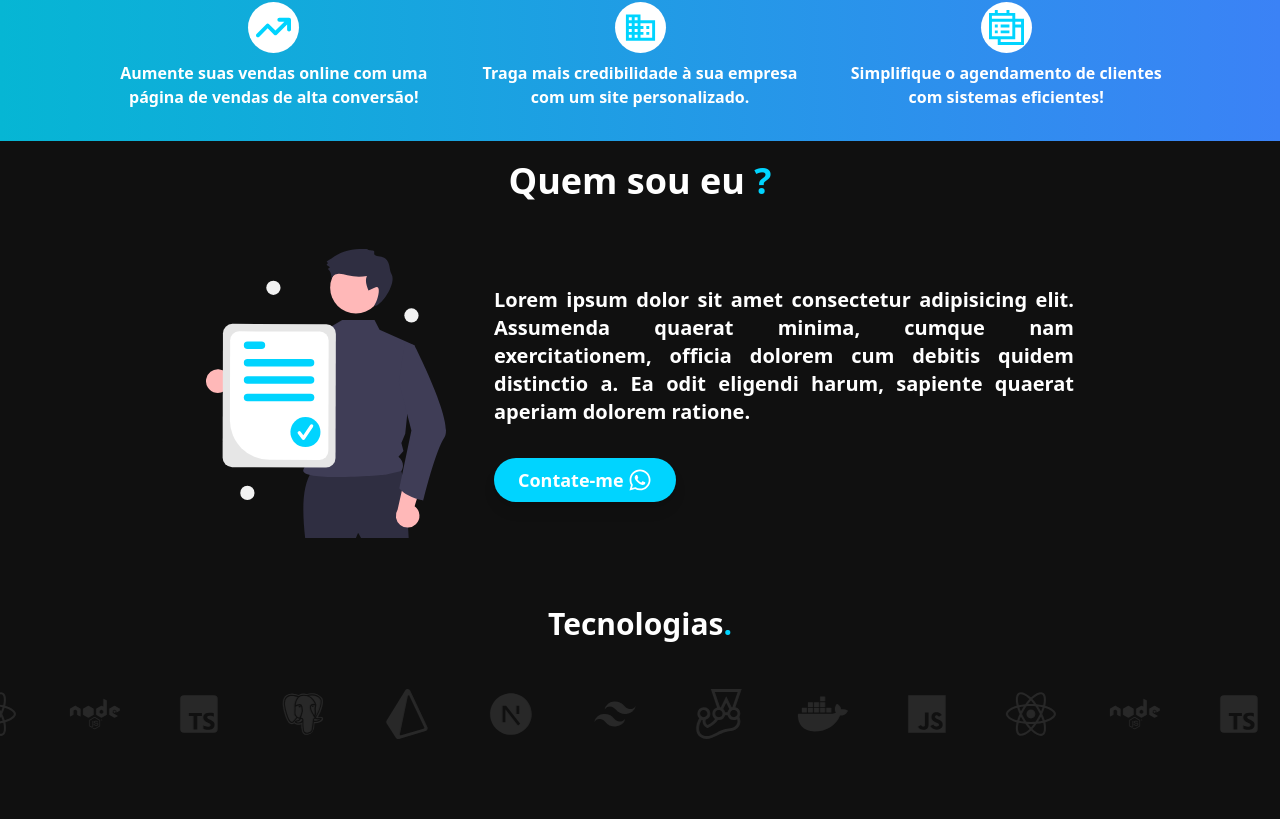
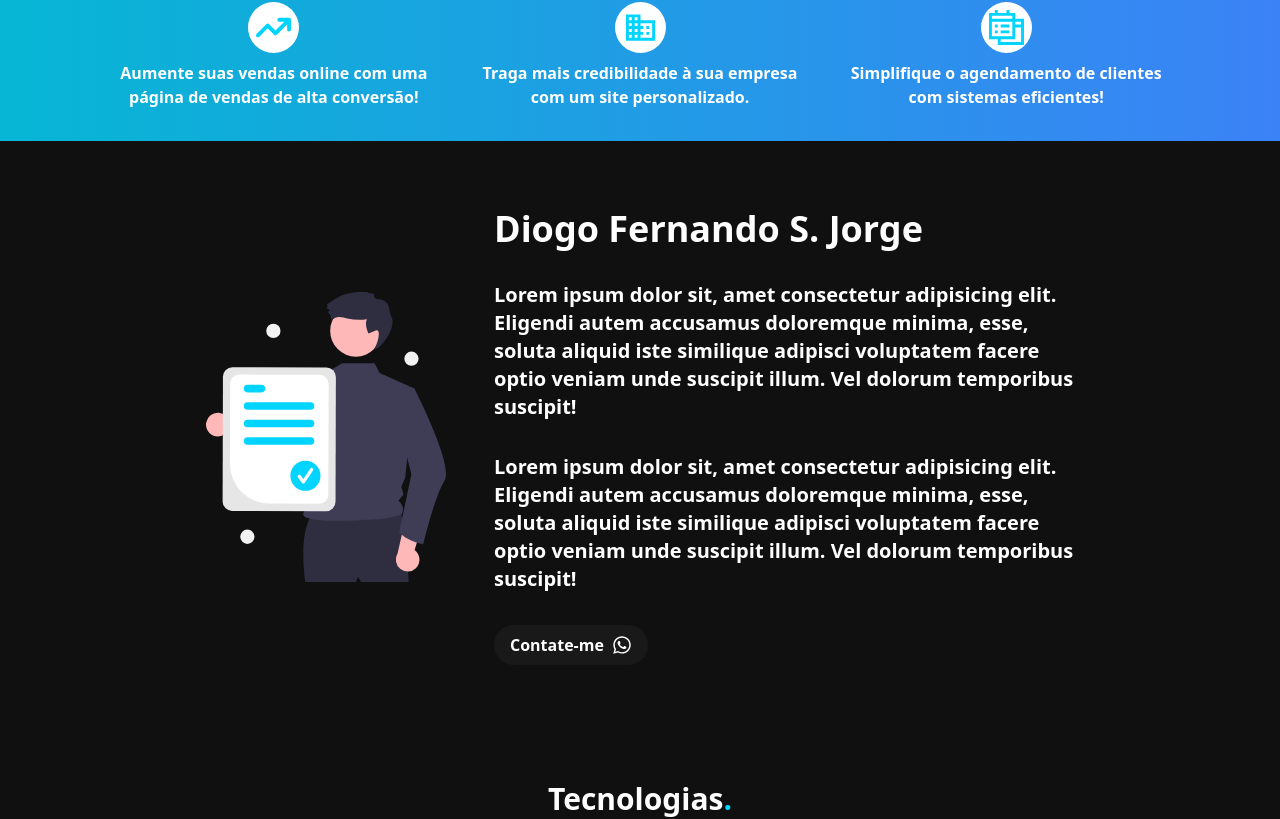
Before and after one commit to diogofernandoj/portfolio, a React (Vite) app: page / in a window 1280 px wide. Shown: the part 830-1649 px from the top of the page. Built offline with nearby package versions, Linux system fonts and the light colour scheme; a web font is replaced by a local one.

Commit message:
feat: add initial AboutSection

```diff
--- a/src/about/AboutSection.tsx
+++ b/src/about/AboutSection.tsx
@@ -2,27 +2,34 @@ import { FaWhatsapp } from "react-icons/fa";
 
 const AboutSection = () => {
   return (
-    <div className="flex flex-col gap-12 p-5 items-center">
-      <h2 className="text-4xl font-bold">
-        Quem sou eu <span className="text-brand-primary">?</span>
-      </h2>
+    <div className="flex justify-center items-center my-12 p-5">
       <div className="lg:flex-row lg:w-[70%] max-w-5xl flex flex-col items-center gap-12 w-[80%]">
         <img
           src="src/assets/images/guy-with-certificate.svg"
           className="w-60"
         />
         <div className="w-full flex flex-col gap-8">
-          <p className="text-xl font-semibold text-justify">
-            Lorem ipsum dolor sit amet consectetur adipisicing elit. Assumenda
-            quaerat minima, cumque nam exercitationem, officia dolorem cum
-            debitis quidem distinctio a. Ea odit eligendi harum, sapiente
-            quaerat aperiam dolorem ratione.
+          <h2 className="md:text-4xl text-3xl font-bold">
+            Diogo Fernando S. Jorge
+          </h2>
+          <p className="md:text-xl text-lg font-semibold text-brand-text">
+            Lorem ipsum dolor sit, amet consectetur adipisicing elit. Eligendi
+            autem accusamus doloremque minima, esse, soluta aliquid iste
+            similique adipisci voluptatem facere optio veniam unde suscipit
+            illum. Vel dolorum temporibus suscipit!
+          </p>
+          <p className="md:text-xl text-lg font-semibold text-brand-text">
+            Lorem ipsum dolor sit, amet consectetur adipisicing elit. Eligendi
+            autem accusamus doloremque minima, esse, soluta aliquid iste
+            similique adipisci voluptatem facere optio veniam unde suscipit
+            illum. Vel dolorum temporibus suscipit!
           </p>
           <a
             href="https://linkwhats.app/445301"
-            className="bg-brand-primary text-white text-lg font-semibold flex items-center gap-1 px-6 w-max rounded-full py-2 transition shadow-lg hover:bg-white hover:text-brand-primary"
+            target="blank"
+            className="w-max px-4 py-2 rounded-full bg-brand-border flex items-center gap-2 font-bold hover:opacity-75"
           >
-            Contate-me <FaWhatsapp size={24} />
+            Contate-me <FaWhatsapp size={20} />
           </a>
         </div>
       </div>
```
